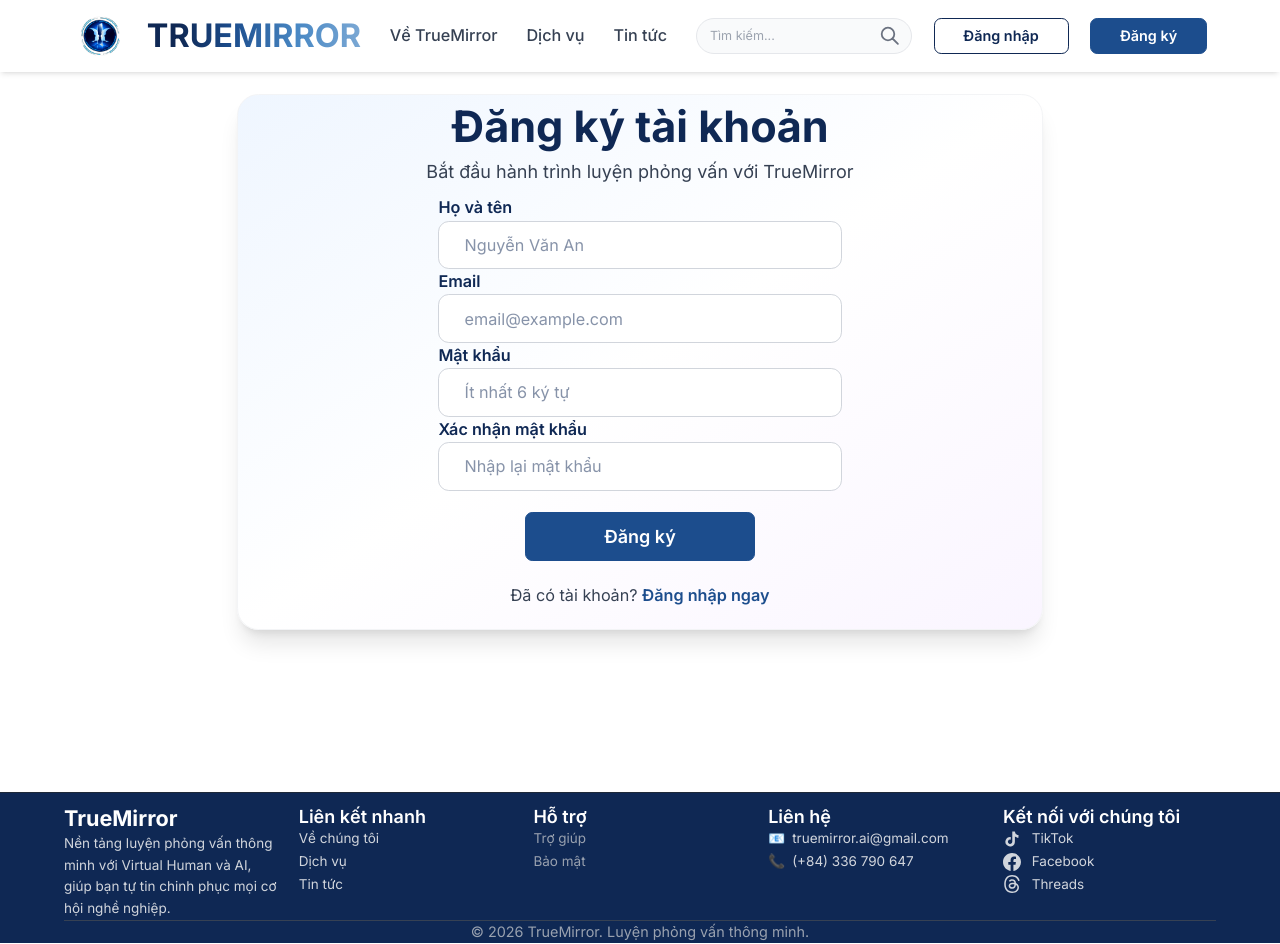
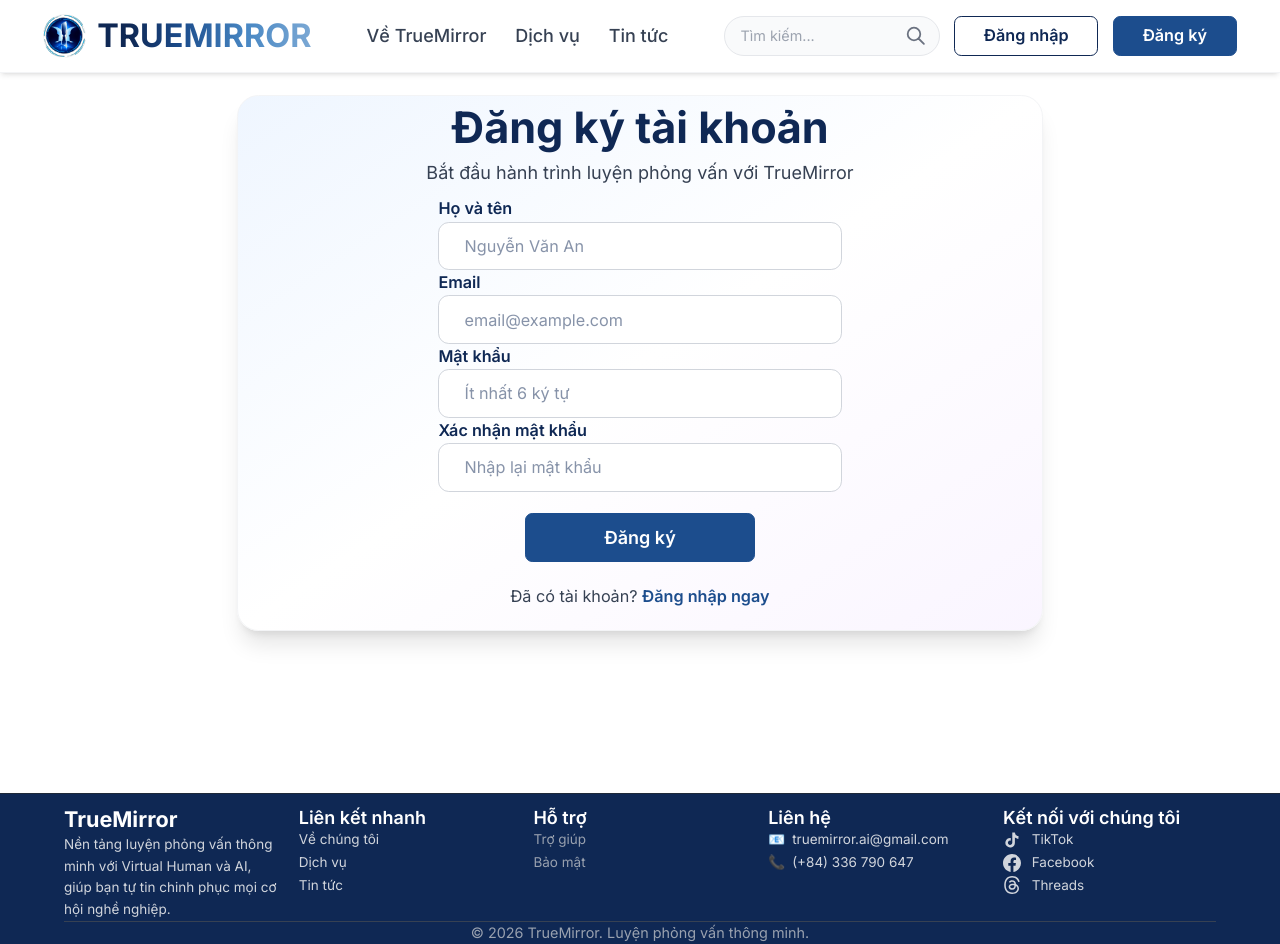
Before and after one commit to Thang0306/truemirror, a React (Vite) app in the folder frontend/: page /register in a window 1280 px wide. Built offline with nearby package versions, Linux system fonts and the light colour scheme.

Commit message:
feat: Add initial Header component, Home page styling, and application logo.

```diff
--- a/frontend/src/components/Header.css
+++ b/frontend/src/components/Header.css
@@ -1,3 +1,33 @@
+/* Header Container - Ensure symmetrical padding */
+header {
+  box-sizing: border-box;
+}
+
+header > div {
+  box-sizing: border-box;
+  width: 100%;
+}
+
+/* Force minimum padding on all sides */
+.header-container {
+  padding-left: 24px !important;
+  padding-right: 24px !important;
+}
+
+@media (min-width: 768px) {
+  .header-container {
+    padding-left: 32px !important;
+    padding-right: 32px !important;
+  }
+}
+
+@media (min-width: 1280px) {
+  .header-container {
+    padding-left: 48px !important;
+    padding-right: 48px !important;
+  }
+}
+
 /* Search Bar Container */
 .search-bar-container {
   display: flex;
@@ -5,10 +35,10 @@
   border: 1px solid #e5e7eb;
   border-radius: 9999px; /* Rounded pill shape */
   background-color: #f9fafb;
-  padding: 0.15rem 0.5rem; /* Reduced padding */
+  padding: 0.25rem 0.6rem;
   transition: all 0.2s;
   width: 100%;
-  max-width: 240px; /* Reduced width */
+  max-width: 280px;
 }
 
 /* Hover & Focus state for container */
@@ -23,15 +53,15 @@
   border: none;
   background: transparent;
   width: 100%;
-  padding: 0.2rem 0.4rem;
-  font-size: 0.875rem; /* Reduced to 14px */
+  padding: 0.3rem 0.5rem;
+  font-size: 1rem;
   color: #0F2854; /* Brand Navy */
   outline: none;
 }
 
 .search-input::placeholder {
   color: #9ca3af;
-  font-size: 0.875rem;
+  font-size: 1rem;
 }
 
 /* Search Button (Magnifying Glass) */
@@ -47,14 +77,19 @@
   transition: color 0.2s;
 }
 
+.search-btn svg {
+  width: 1.5rem;
+  height: 1.5rem;
+}
+
 .search-btn:hover {
   color: #1C4D8D; /* Brand Blue on hover */
 }
 
 /* Responsive adjustments */
-@media (max-width: 1024px) {
+@media (max-width: 1280px) {
   .search-bar-container {
-    max-width: 200px; /* Smaller width on tablets */
+    max-width: 240px; /* Smaller width on tablets */
   }
 }
 
--- a/frontend/src/components/Header.jsx
+++ b/frontend/src/components/Header.jsx
@@ -1,120 +1,67 @@
 import React, { useState } from 'react'
-import { Link, useNavigate, useLocation } from 'react-router-dom'
+import { Link, useLocation, useNavigate } from 'react-router-dom'
 import { useAuth } from '../contexts/AuthContext'
-import '../pages/InterviewRoom.css'
-import './Header.css' // New search styles
+import './Header.css'
 
 const Header = ({
   interviewMode = false,
   sessionInfo = null,
-  isConnected = false,
-  translations = null,
   onEvaluate = null,
   onEndSession = null,
+  isConnected = false,
   isEvaluating = false,
   hasEvaluated = false,
-  readOnlyMode = false
+  readOnlyMode = false,
+  translations = null
 }) => {
+  const location = useLocation()
+  const navigate = useNavigate()
+  const { user, logout } = useAuth()
   const [isMenuOpen, setIsMenuOpen] = useState(false)
-  const { user, isAuthenticated, logout } = useAuth()
-  const navigate = useNavigate()
-  const location = useLocation()
   const [searchText, setSearchText] = useState('')
 
-  // Search functionality
-  const handleSearch = (e) => {
-    e.preventDefault()
+  const isAuthenticated = !!user
 
-    // Clear previous highlights
-    const highlights = document.querySelectorAll('mark.search-highlight')
-    highlights.forEach(mark => {
-      const parent = mark.parentNode
-      parent.replaceChild(document.createTextNode(mark.textContent), mark)
-      parent.normalize()
-    })
+  const isActive = (path) => {
+    if (path === '/') {
+      return location.pathname === '/'
+    }
+    return location.pathname.startsWith(path)
+  }
 
-    if (!searchText.trim()) return
-
+  const handleLogout = async () => {
     try {
-      const regex = new RegExp(searchText, 'gi')
-      const treeWalker = document.createTreeWalker(
-        document.body,
-        NodeFilter.SHOW_TEXT,
-        {
-          acceptNode: function(node) {
-            // Skip scripts, styles, and inputs
-            if (['SCRIPT', 'STYLE', 'NOSCRIPT', 'TEXTAREA', 'INPUT'].includes(node.parentNode.nodeName)) {
-              return NodeFilter.FILTER_REJECT
-            }
-            if (node.parentNode.isContentEditable) return NodeFilter.FILTER_REJECT
-            return NodeFilter.FILTER_ACCEPT
-          }
-        }
-      )
-
-      const nodesToReplace = []
-      while (treeWalker.nextNode()) {
-        const node = treeWalker.currentNode
-        if (node.nodeValue.match(regex)) {
-          nodesToReplace.push(node)
+      await logout()
+      setIsMenuOpen(false)
+      navigate('/')
+    } catch (error) {
+      console.error('Logout failed:', error)
     }
   }
 
-      nodesToReplace.forEach(node => {
-        const fragment = document.createDocumentFragment()
-        let lastIdx = 0
-        const text = node.nodeValue
-
-        text.replace(regex, (match, idx) => {
-          fragment.appendChild(document.createTextNode(text.slice(lastIdx, idx)))
-          const mark = document.createElement('mark')
-          mark.className = 'search-highlight'
-          mark.textContent = match
-          fragment.appendChild(mark)
-          lastIdx = idx + match.length
-          return match
-        })
-
-        fragment.appendChild(document.createTextNode(text.slice(lastIdx)))
-        node.parentNode.replaceChild(fragment, node)
-      })
-    } catch (err) {
-      console.error('Search error:', err)
+  const handleSearch = (e) => {
+    e.preventDefault()
+    if (searchText.trim()) {
+      navigate(`/search?q=${encodeURIComponent(searchText.trim())}`)
+      setSearchText('')
+      setIsMenuOpen(false)
     }
   }
 
-  // Check if user is in interview setup page (not in interview room yet)
-  const isInSetup = location.pathname === '/setup'
-
-  const handleLogout = () => {
-    logout()
-    navigate('/')
-  }
-
-  const isActive = (path) => {
-    if (path === '/dashboard') {
-      // Dashboard is active for /dashboard and all its sub-routes like /interview/*
-      return location.pathname === '/dashboard' || location.pathname.startsWith('/interview')
-    }
-    return location.pathname === path
-  }
-
-  // Get translation helper for interview mode
   const t = (key) => {
-    if (!translations || !sessionInfo) return key
+    if (!translations) return key
     const lang = sessionInfo?.language || 'vi'
-    return translations[lang]?.[key] || translations.vi?.[key] || key
+    return translations[lang]?.[key] || key
   }
 
   // Interview mode layout
   if (interviewMode && sessionInfo) {
     return (
       <header className="bg-white shadow-md sticky top-0 z-50 border-b border-gray-200 h-16 md:h-18 lg:h-20 flex items-center">
-        <nav className="container mx-auto px-6 lg:px-8 max-w-7xl">
-          <div className="flex justify-between lg:justify-start items-center gap-5 lg:gap-4 xl:gap-8">
+        <div className="header-container flex items-center justify-between px-6 md:px-8 lg:px-12 w-full">
           {/* Logo - not clickable in interview mode */}
-            <div className="flex-shrink-0 flex items-center gap-2 md:gap-3">
-              <div className="w-16 h-16 md:w-20 md:h-20 rounded-full flex items-center justify-center flex-shrink-0 overflow-hidden">
+          <div className="flex items-center gap-2 md:gap-3 flex-shrink-0">
+            <div className="w-8 h-8 md:w-10 md:h-10 lg:w-12 lg:h-12 rounded-full flex items-center justify-center overflow-hidden">
               <img
                 src="/logo.svg"
                 alt="TrueMirror Logo"
@@ -122,7 +69,7 @@
               />
             </div>
             <span
-                className="text-3xl md:text-4xl font-bold whitespace-nowrap"
+              className="text-2xl md:text-3xl lg:text-4xl font-bold whitespace-nowrap"
               style={{
                 background: 'linear-gradient(90deg, #0F2854 0%, #0F2854 15%, #1C4D8D 40%, #4988C4 70%, #7BA8D4 100%)',
                 WebkitBackgroundClip: 'text',
@@ -135,13 +82,13 @@
           </div>
 
           {/* Desktop: Interview Info & Actions */}
-            <div className="hidden lg:flex flex-1 justify-between items-center">
+          <div className="hidden xl:flex flex-1 justify-between items-center ml-8">
             {/* Interview Info */}
             <div className="flex flex-col justify-center">
-                <h1 className="text-lg font-bold text-brand-navy whitespace-nowrap">
+              <h1 className="text-xl font-bold text-brand-navy whitespace-nowrap">
                 {t('title')} {sessionInfo.position} - {sessionInfo.industry}
               </h1>
-                <div className="flex items-center gap-2 text-sm text-gray-600 mt-0.5">
+              <div className="flex items-center gap-2 text-base text-gray-600 mt-0.5">
                  <span>{t('style')} {sessionInfo.language === 'vi' ? sessionInfo.style : translations?.en?.styles?.[sessionInfo.style] || sessionInfo.style}</span>
                  <span>|</span>
                  <span>{t('language')} {sessionInfo.language === 'vi' ? t('vietnamese') : t('english')}</span>
@@ -157,7 +104,7 @@
             {readOnlyMode ? (
               <button
                 onClick={onEndSession}
-                  className="btn-primary text-base font-medium px-5 h-10 flex items-center justify-center transition-all"
+                className="btn-primary text-lg font-medium px-6 h-11 flex items-center justify-center transition-all whitespace-nowrap"
               >
                 ← Quay lại lịch sử
               </button>
@@ -166,14 +113,14 @@
                 <button
                   onClick={onEvaluate}
                   disabled={!isConnected || isEvaluating || hasEvaluated}
-                    className="evaluate-btn text-base font-medium px-5 h-10 flex items-center justify-center transition-all disabled:opacity-50 disabled:cursor-not-allowed"
+                  className="evaluate-btn text-lg font-medium px-6 h-11 flex items-center justify-center transition-all disabled:opacity-50 disabled:cursor-not-allowed whitespace-nowrap"
                 >
                   {t('evaluateInterview')}
                 </button>
                 <button
                   onClick={onEndSession}
                   disabled={!isConnected}
-                    className="end-interview-btn text-base font-medium px-5 h-10 flex items-center justify-center transition-all disabled:opacity-50 disabled:cursor-not-allowed"
+                  className="end-interview-btn text-lg font-medium px-6 h-11 flex items-center justify-center transition-all disabled:opacity-50 disabled:cursor-not-allowed whitespace-nowrap"
                 >
                   {t('endInterview')}
                 </button>
@@ -183,8 +130,9 @@
 
           {/* Mobile Hamburger Button */}
           <button
-              className="lg:hidden"
+            className="xl:hidden p-2 -mr-2"
             onClick={() => setIsMenuOpen(!isMenuOpen)}
+            aria-label="Toggle menu"
           >
             <svg className="w-6 h-6" fill="none" stroke="currentColor" viewBox="0 0 24 24">
               {isMenuOpen ? (
@@ -198,8 +146,8 @@
 
         {/* Mobile Menu for Interview Mode */}
         {isMenuOpen && (
-            <div className="lg:hidden fixed top-16 left-0 right-0 bottom-0 bg-white z-50 overflow-y-auto px-4 pb-8 border-t border-gray-100 shadow-xl">
-              <div className="flex flex-col space-y-6 pt-6 items-center">
+          <div className="xl:hidden fixed top-16 md:top-18 left-0 right-0 bottom-0 bg-white z-50 overflow-y-auto border-t border-gray-100 shadow-xl">
+            <div className="flex flex-col space-y-6 pt-6 px-4 pb-8 items-center">
               {/* Session Info in Menu */}
                <div className="text-center space-y-2">
                   <h1 className="text-xl font-bold text-brand-navy">
@@ -256,18 +204,17 @@
             </div>
           </div>
         )}
-        </nav>
       </header>
     )
   }
 
-  // Normal header layout (for all other pages including setup)
+  // Standard header layout with symmetrical padding
   return (
-    <header className="bg-white shadow-md sticky top-0 z-50 h-16 md:h-18 lg:h-20 flex items-center">
-      <nav className="container mx-auto px-6 lg:px-8 max-w-7xl">
-          <div className="flex justify-between lg:justify-start items-center gap-5 lg:gap-4 xl:gap-8">
-            <Link to="/" className="flex items-center gap-2 md:gap-3">
-              <div className="w-16 h-16 md:w-20 md:h-20 rounded-full flex items-center justify-center flex-shrink-0 overflow-hidden">
+    <header className="bg-white shadow-md sticky top-0 z-50 border-b border-gray-100">
+      <div className="header-container flex items-center justify-between px-6 md:px-8 lg:px-12 h-16 md:h-18 lg:h-20">
+        {/* Logo - Always visible, left aligned */}
+        <Link to="/" className="flex items-center gap-2 md:gap-3 flex-shrink-0">
+          <div className="w-8 h-8 md:w-10 md:h-10 lg:w-12 lg:h-12 rounded-full flex items-center justify-center overflow-hidden">
             <img
               src="/logo.svg"
               alt="TrueMirror Logo"
@@ -275,7 +222,7 @@
             />
           </div>
           <span
-                className="text-3xl md:text-4xl font-bold whitespace-nowrap"
+            className="text-2xl md:text-3xl lg:text-4xl font-bold whitespace-nowrap"
             style={{
               background: 'linear-gradient(90deg, #0F2854 0%, #0F2854 15%, #1C4D8D 40%, #4988C4 70%, #7BA8D4 100%)',
               WebkitBackgroundClip: 'text',
@@ -287,18 +234,11 @@
           </span>
         </Link>
 
-            <div className="hidden lg:flex items-center gap-5 lg:gap-8">
-                {/* <Link
-                  to="/"
-                  className={`text-base font-medium transition ${
-                    isActive('/') ? 'text-brand-blue font-bold border-b-2 border-brand-blue' : 'text-gray-700 hover:text-brand-blue'
-                  }`}
-                >
-                  Trang chủ
-                </Link> */}
+        {/* Desktop Navigation - Centered */}
+        <nav className="hidden xl:flex items-center gap-6 xl:gap-8 flex-1 justify-center">
           <Link
             to="/about"
-                  className={`text-lg font-medium transition whitespace-nowrap ${
+            className={`text-lg xl:text-xl font-medium transition whitespace-nowrap ${
               isActive('/about') ? 'text-brand-blue font-bold border-b-2 border-brand-blue' : 'text-gray-700 hover:text-brand-blue'
             }`}
           >
@@ -306,7 +246,7 @@
           </Link>
           <Link
             to="/services"
-                  className={`text-lg font-medium transition whitespace-nowrap ${
+            className={`text-lg lg:text-xl font-medium transition whitespace-nowrap ${
               isActive('/services') ? 'text-brand-blue font-bold border-b-2 border-brand-blue' : 'text-gray-700 hover:text-brand-blue'
             }`}
           >
@@ -314,7 +254,7 @@
           </Link>
           <Link
             to="/news"
-                  className={`text-lg font-medium transition whitespace-nowrap ${
+            className={`text-lg lg:text-xl font-medium transition whitespace-nowrap ${
               isActive('/news') ? 'text-brand-blue font-bold border-b-2 border-brand-blue' : 'text-gray-700 hover:text-brand-blue'
             }`}
           >
@@ -323,17 +263,18 @@
           {isAuthenticated && (
             <Link
               to="/dashboard"
-                    className={`text-lg font-medium transition whitespace-nowrap ${
+              className={`text-lg xl:text-xl font-medium transition whitespace-nowrap ${
                 isActive('/dashboard') ? 'text-brand-blue font-bold border-b-2 border-brand-blue' : 'text-gray-700 hover:text-brand-blue'
               }`}
             >
               Phỏng vấn
             </Link>
           )}
-              </div>
+        </nav>
 
-            <div className="hidden lg:flex items-center gap-4 lg:gap-6">
-                 {/* Search Bar - Always Visible */}
+        {/* Desktop Actions - Right aligned */}
+        <div className="hidden xl:flex items-center gap-3 xl:gap-4 flex-shrink-0">
+          {/* Search Bar */}
           <form onSubmit={handleSearch} className="search-bar-container">
             <input
               type="text"
@@ -343,28 +284,29 @@
               onChange={(e) => setSearchText(e.target.value)}
             />
             <button type="submit" className="search-btn">
-                        <svg xmlns="http://www.w3.org/2000/svg" className="h-5 w-5 md:h-6 md:w-6" fill="none" viewBox="0 0 24 24" stroke="currentColor" strokeWidth={2}>
+              <svg xmlns="http://www.w3.org/2000/svg" className="h-5 w-5" fill="none" viewBox="0 0 24 24" stroke="currentColor" strokeWidth={2}>
                 <path strokeLinecap="round" strokeLinejoin="round" d="M21 21l-6-6m2-5a7 7 0 11-14 0 7 7 0 0114 0z" />
               </svg>
             </button>
           </form>
 
+          {/* Auth Buttons */}
           {isAuthenticated ? (
             <button
               onClick={handleLogout}
-                      className="btn-secondary text-base font-medium px-5 h-10 flex items-center justify-center transition-all hover:bg-gray-100"
+              className="btn-secondary text-lg font-medium px-6 h-11 flex items-center justify-center transition-all hover:bg-gray-100 whitespace-nowrap"
             >
               Đăng xuất
             </button>
           ) : (
             <>
               <Link to="/login">
-                    <button className="btn-secondary text-base font-medium px-5 h-10 flex items-center justify-center transition-all hover:bg-gray-100">
+                <button className="btn-secondary text-lg font-medium px-6 h-11 flex items-center justify-center transition-all hover:bg-gray-100 whitespace-nowrap">
                   Đăng nhập
                 </button>
               </Link>
               <Link to="/register">
-                    <button className="btn-primary text-base font-medium px-5 h-10 flex items-center justify-center transition-all">
+                <button className="btn-primary text-lg font-medium px-6 h-11 flex items-center justify-center transition-all whitespace-nowrap">
                   Đăng ký
                 </button>
               </Link>
@@ -372,9 +314,11 @@
           )}
         </div>
 
+        {/* Mobile Hamburger Button */}
         <button
-              className="lg:hidden"
+          className="xl:hidden p-2 -mr-2"
           onClick={() => setIsMenuOpen(!isMenuOpen)}
+          aria-label="Toggle menu"
         >
           <svg className="w-6 h-6" fill="none" stroke="currentColor" viewBox="0 0 24 24">
             {isMenuOpen ? (
@@ -386,12 +330,14 @@
         </button>
       </div>
 
+      {/* Mobile Menu */}
       {isMenuOpen && (
-            <div className="lg:hidden fixed top-16 left-0 right-0 bottom-0 bg-white z-50 overflow-y-auto px-4 pb-8 border-t border-gray-100 shadow-xl">
-              <div className="flex flex-col space-y-4 pt-6">
+        <div className="xl:hidden fixed top-16 md:top-18 left-0 right-0 bottom-0 bg-white z-50 overflow-y-auto border-t border-gray-100 shadow-xl">
+          <div className="flex flex-col px-4 py-6 space-y-4">
+            {/* Navigation Links */}
             <Link
               to="/about"
-                  className={`font-medium text-lg py-3 border-b border-gray-50 text-center ${
+              className={`font-medium text-xl py-3 border-b border-gray-50 text-center ${
                 isActive('/about') ? 'text-brand-blue font-bold' : 'text-gray-700 hover:text-brand-blue'
               }`}
               onClick={() => setIsMenuOpen(false)}
@@ -400,7 +346,7 @@
             </Link>
             <Link
               to="/services"
-                  className={`font-medium text-lg py-3 border-b border-gray-50 text-center ${
+              className={`font-medium text-xl py-3 border-b border-gray-50 text-center ${
                 isActive('/services') ? 'text-brand-blue font-bold' : 'text-gray-700 hover:text-brand-blue'
               }`}
               onClick={() => setIsMenuOpen(false)}
@@ -409,7 +355,7 @@
             </Link>
             <Link
               to="/news"
-                  className={`font-medium text-lg py-3 border-b border-gray-50 text-center ${
+              className={`font-medium text-xl py-3 border-b border-gray-50 text-center ${
                 isActive('/news') ? 'text-brand-blue font-bold' : 'text-gray-700 hover:text-brand-blue'
               }`}
               onClick={() => setIsMenuOpen(false)}
@@ -419,7 +365,7 @@
             {isAuthenticated && (
               <Link
                 to="/dashboard"
-                    className={`font-medium text-lg py-3 border-b border-gray-50 text-center ${
+                className={`font-medium text-xl py-3 border-b border-gray-50 text-center ${
                   isActive('/dashboard') ? 'text-brand-blue font-bold' : 'text-gray-700 hover:text-brand-blue'
                 }`}
                 onClick={() => setIsMenuOpen(false)}
@@ -428,6 +374,7 @@
               </Link>
             )}
 
+            {/* Search Bar */}
             <div className="pt-2 flex justify-center">
               <form onSubmit={handleSearch} className="search-bar-container w-full max-w-[320px]">
                 <input
@@ -445,18 +392,22 @@
               </form>
             </div>
 
+            {/* Auth Buttons */}
             <div className="pt-4 flex flex-col gap-3 items-center">
               {isAuthenticated ? (
-                    <button onClick={handleLogout} className="btn-secondary w-full max-w-[320px] text-base py-3 rounded-lg">
+                <button
+                  onClick={handleLogout}
+                  className="btn-secondary w-full max-w-[320px] text-lg py-3 rounded-lg"
+                >
                   Đăng xuất
                 </button>
               ) : (
                 <>
                   <Link to="/login" onClick={() => setIsMenuOpen(false)} className="w-full flex justify-center">
-                      <button className="btn-secondary w-full max-w-[320px] text-base py-3 rounded-lg">Đăng nhập</button>
+                    <button className="btn-secondary w-full max-w-[320px] text-lg py-3 rounded-lg">Đăng nhập</button>
                   </Link>
                   <Link to="/register" onClick={() => setIsMenuOpen(false)} className="w-full flex justify-center">
-                      <button className="btn-primary w-full max-w-[320px] text-base py-3 rounded-lg shadow-md">Đăng ký</button>
+                    <button className="btn-primary w-full max-w-[320px] text-lg py-3 rounded-lg shadow-md">Đăng ký</button>
                   </Link>
                 </>
               )}
@@ -464,7 +415,6 @@
           </div>
         </div>
       )}
-        </nav>
     </header>
   )
 }
--- a/frontend/src/pages/Home.css
+++ b/frontend/src/pages/Home.css
@@ -47,10 +47,11 @@
 }
 
 .hero-video {
-  width: 150%;
-  max-width: 600px;
+  width: 100%;
+  max-width: 100%;
   display: flex;
   justify-content: center;
+  overflow: hidden;
 }
 
 @media (max-width: 1024px) {
```
Also changed, not shown: frontend/public/logo.svg. Lines whose indentation alone changed are shown as unchanged.
